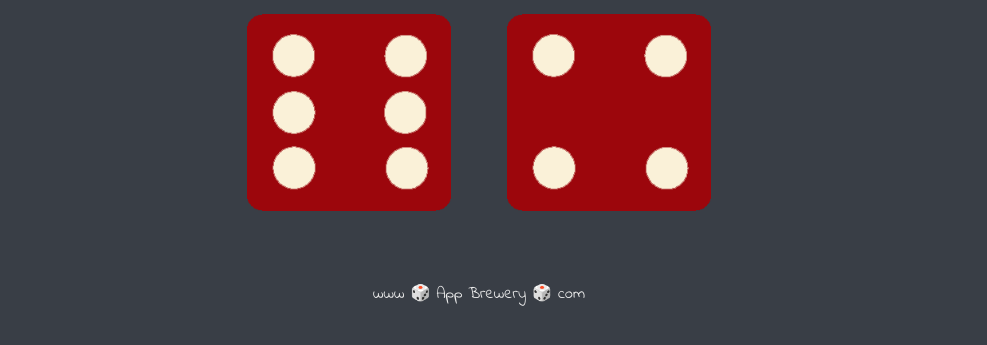
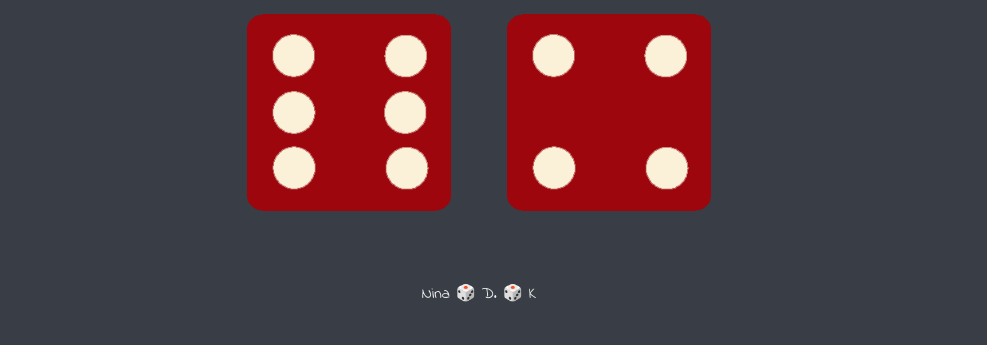
Before and after one commit to nina-dk/dicee-game, a plain HTML site: page index.html in a window 1280 px wide. Shown: the part 321-666 px from the top of the page, without its empty margins (161-1148 px from the left). Drawn offline with Linux system fonts and the light colour scheme.

Commit message:
change footer logo

```diff
--- a/index.html
+++ b/index.html
@@ -31,7 +31,7 @@
 </body>
 
 <footer>
-  www 🎲 App Brewery 🎲 com
+  Nina 🎲 D. 🎲 K
 </footer>
 
 </html>
```
